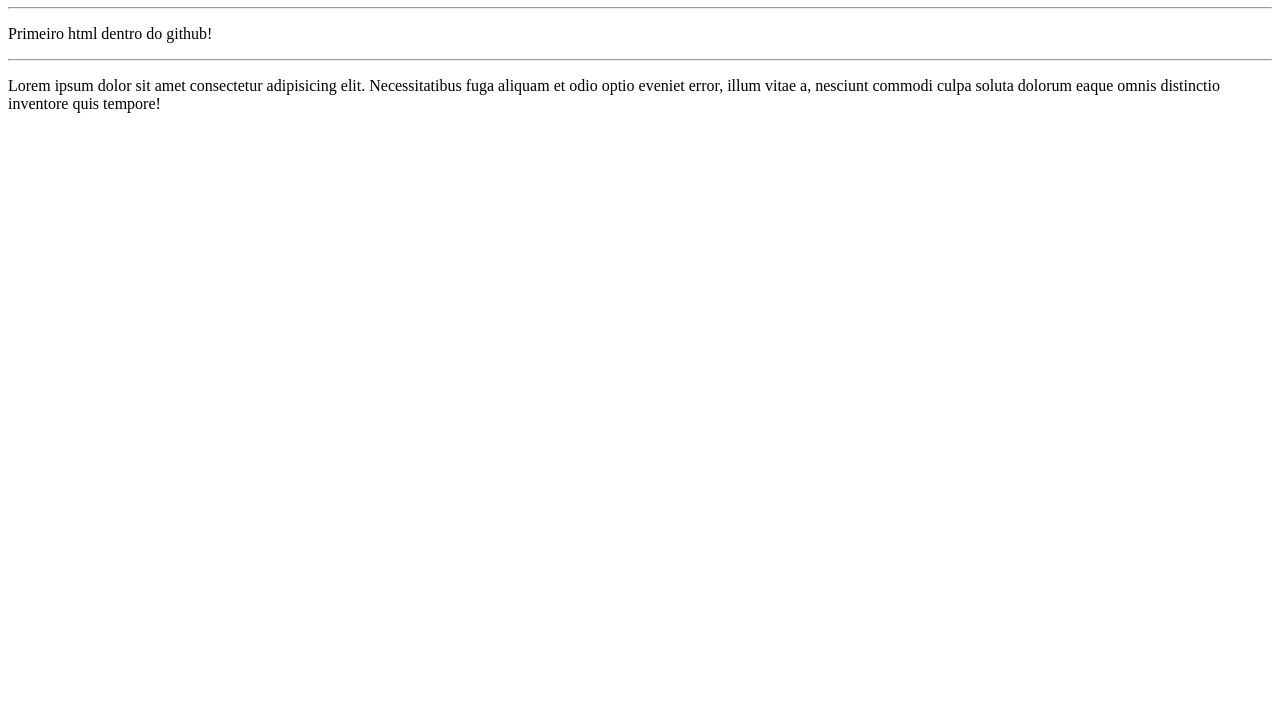
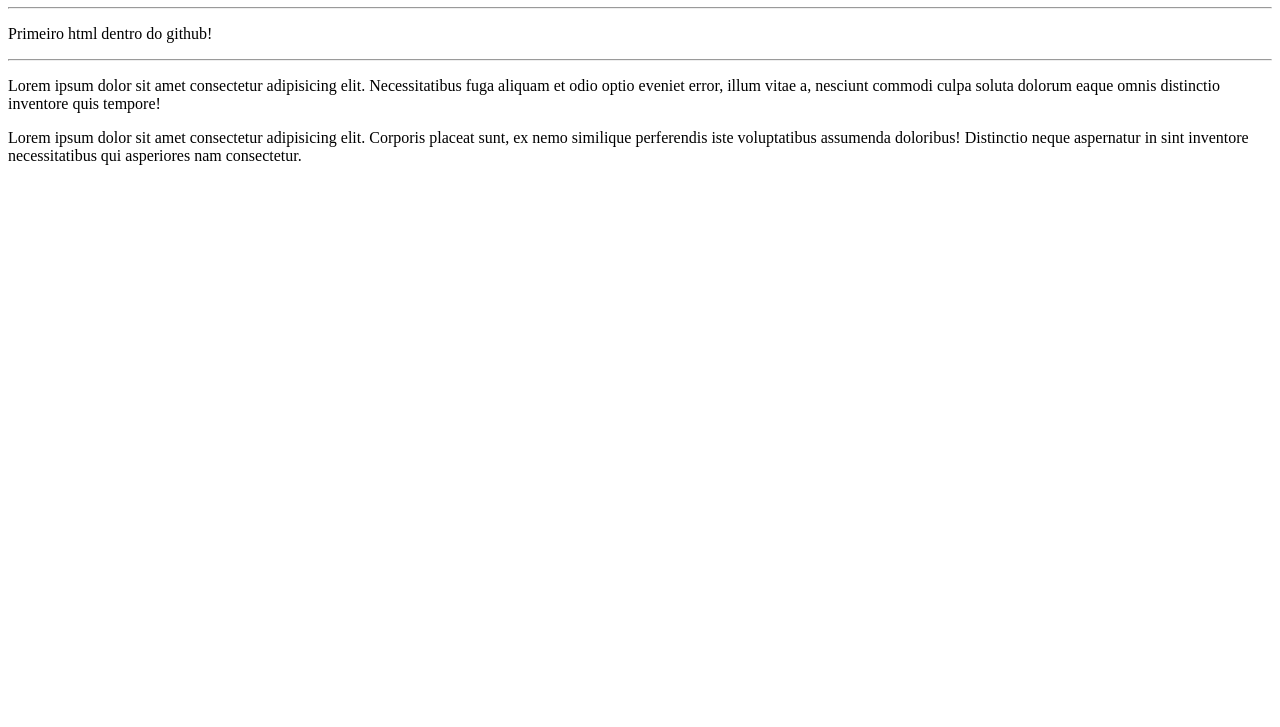
Before and after one commit to gabhogan/Ola_mundo-, a plain HTML site: page site-exemplo/index.html in a window 1280 px wide. Shown: the part 73-800 px from the top of the page. Drawn offline with Linux system fonts and the light colour scheme.

Commit message:
novo paragrafo

```diff
--- a/site-exemplo/index.html
+++ b/site-exemplo/index.html
@@ -12,5 +12,6 @@
     <p>Primeiro html dentro do github!</p>
     <hr>
     <p>Lorem ipsum dolor sit amet consectetur adipisicing elit. Necessitatibus fuga aliquam et odio optio eveniet error, illum vitae a, nesciunt commodi culpa soluta dolorum eaque omnis distinctio inventore quis tempore!</p>
+    <p>Lorem ipsum dolor sit amet consectetur adipisicing elit. Corporis placeat sunt, ex nemo similique perferendis iste voluptatibus assumenda doloribus! Distinctio neque aspernatur in sint inventore necessitatibus qui asperiores nam consectetur.</p>
 </body>
 </html>
```
